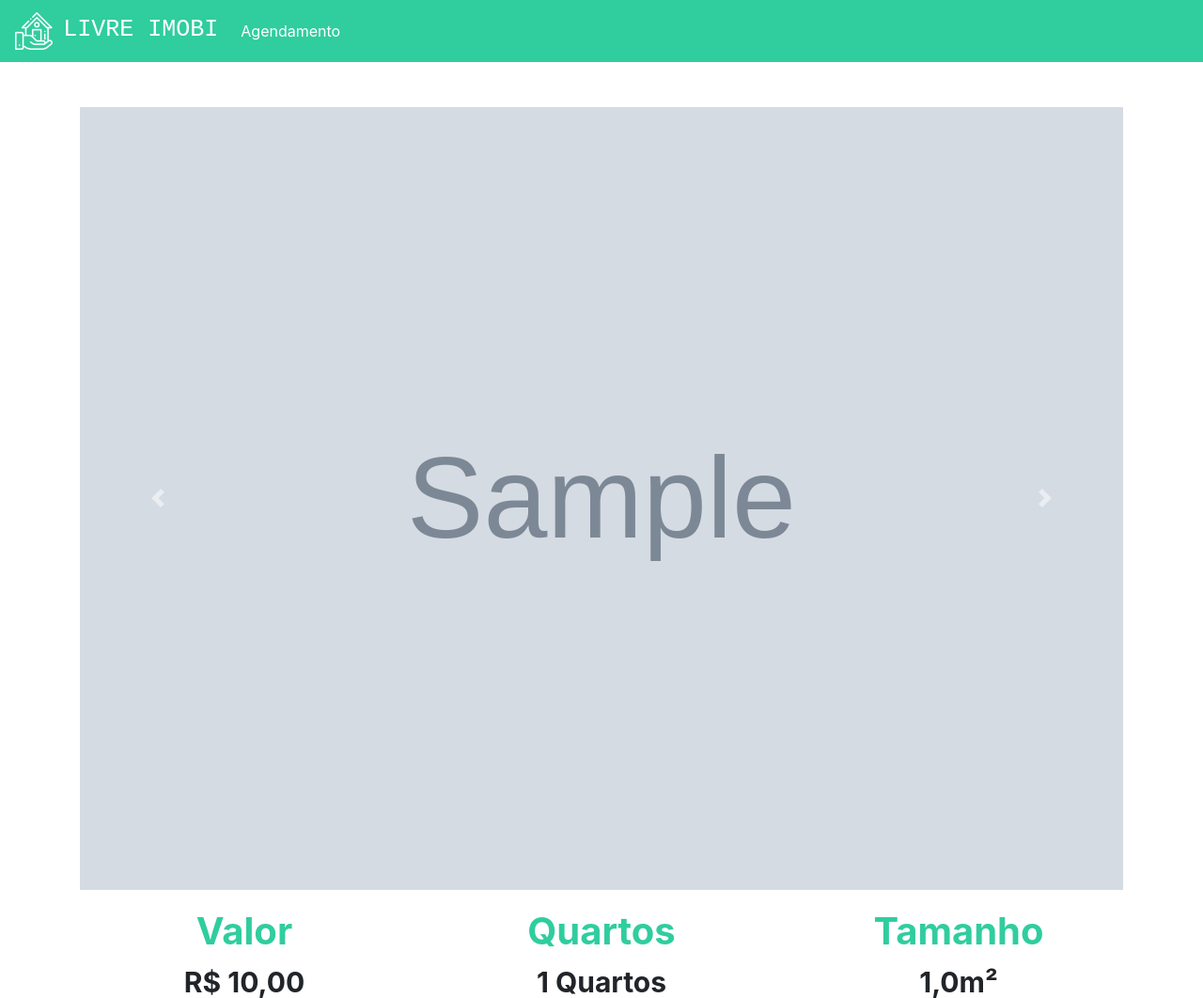
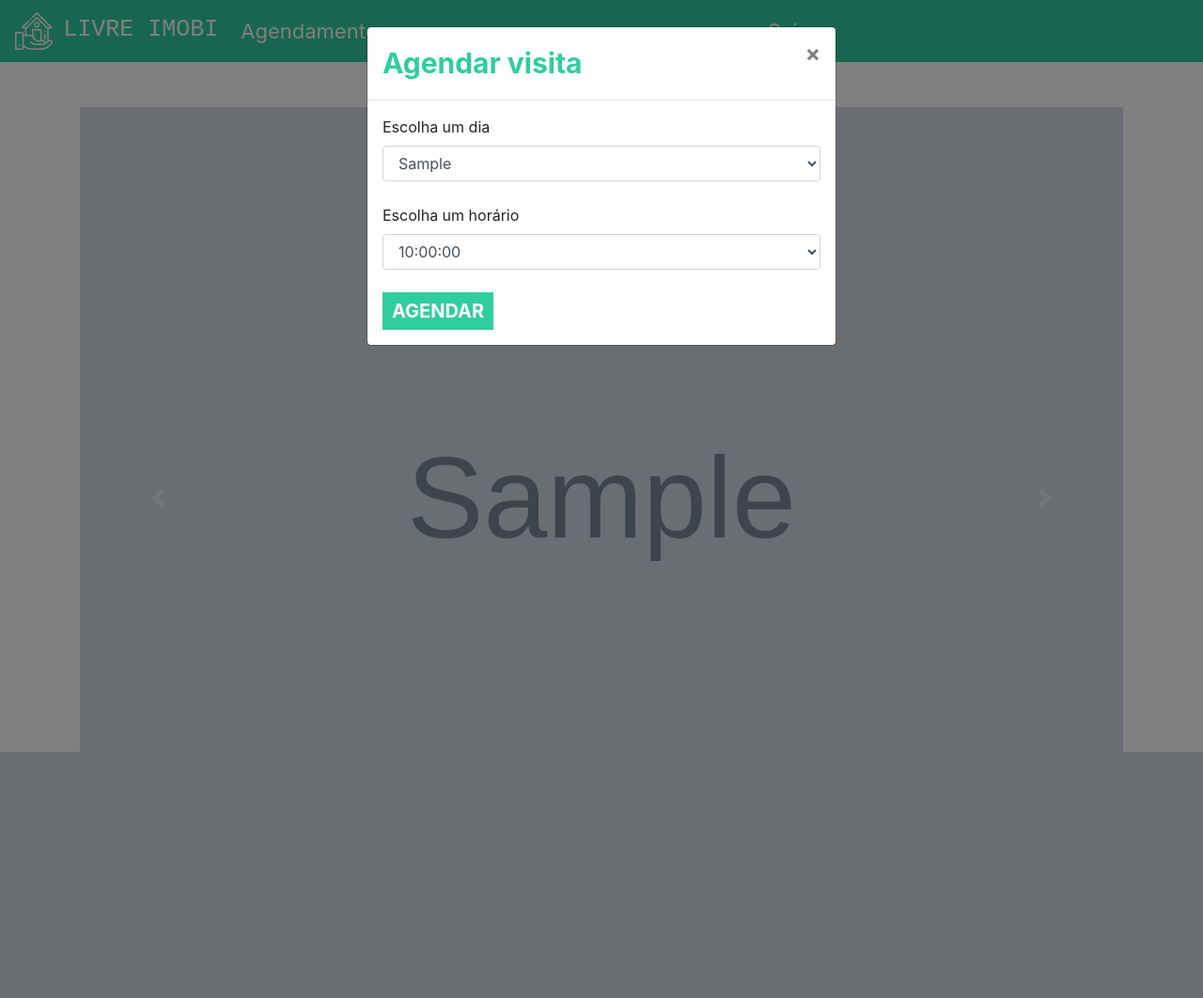
Before and after one commit to LivreComercioBR/Imobiliaria, a Django app: page /imovel/1/ in a window 1280 px wide, after a click on "AGENDAR VISITA". Shown: the top 1062 px of the page at 94% size. After the commit the page ends 800 px from the top, so only its background shows below. Run offline with Django 5.2, Linux system fonts and the light colour scheme; tables that the repository leaves empty hold one stand-in row (values such as "Sample post"); grey boxes marked "Sample" are stand-in pictures.

Commit message:
Finalização do projeto
Lógica do código completa com o HTML
básico

```diff
--- a/plataforma/templates/home.html
+++ b/plataforma/templates/home.html
@@ -24,7 +24,7 @@
           <div class="card_imovel">
             <img class="img_capa_imovel" src="{{imovel.imagens.all.0.img.url}}">
             <div class="informacoes_imoveis">
-              <a class="a_none" href=""><h4 class="valor">R$ {{imovel.valor}}0</h4></a>
+              <a class="a_none" href="{% url 'imovel' imovel.id %}"><h4 class="valor">R$ {{imovel.valor}}0</h4></a>
               <p>{{imovel.rua}}, {{imovel.bairro.nome}}, {{imovel.cidade}}</p>
               <br>
               <img width="7%" src="{% static 'plataforma/img/heart.png' %}">
--- a/plataforma/templates/imovel.html
+++ b/plataforma/templates/imovel.html
@@ -91,15 +91,45 @@
                 {% endfor %}
             </div>
 
-
-
         </div>
-
-
-
 
 
     </div>
 
+    <div class="modal fade" id="exampleModal" tabindex="-1" role="dialog" aria-labelledby="exampleModalLabel" aria-hidden="true">
+        <div class="modal-dialog" role="document">
+            <div class="modal-content">
+                <div class="modal-header">
+                    <h5 class="modal-title titulo_filtrar" id="exampleModalLabel">Agendar visita</h5>
+                    <button type="button" class="close" data-dismiss="modal" aria-label="Close">
+                    <span aria-hidden="true">&times;</span>
+                    </button>
+                </div>
+                <div class="modal-body">
+                    <form action="{% url 'agendar_visita' %}" method="POST">{% csrf_token %}
+                        <label>Escolha um dia</label>
+                        <select name="dia" class="form-control">
+                            {% for dia in imovel.dias_visita.all %}
+                                <option value="{{dia}}">{{dia}}</option>
+                            {% endfor %}
+                        </select>
+                        <br>
+
+                        <label>Escolha um horário</label>
+                        <select name="horario" class="form-control">
+                            {% for horario in imovel.horarios.all %}
+                                <option value="{{horario}}">{{horario}}</option>
+                            {% endfor %}
+                        </select>
+                        <input name="id_imovel" type="hidden" value="{{imovel.id}}">
+                        <br>
+                        <input  class="btn_agendar" type="submit" value="AGENDAR">
+                    </form>
+                </div>
+
+            </div>
+        </div>
+    </div>
+
 
 {% endblock  %}
--- a/plataforma/urls.py
+++ b/plataforma/urls.py
@@ -4,4 +4,7 @@ from plataforma import views
 urlpatterns = [
     path('home/', views.home, name='home'),
     path('imovel/<str:id>/', views.imovel, name='imovel'),
+    path('agendar_visita/', views.agendar_visita, name='agendar_visita'),
+    path('agendamentos/', views.agendamentos, name="agendamentos"),
+    path('cancelar_agendamento/<str:id>', views.cancelar_agendamento, name="cancelar_agendamento")
 ]
--- a/plataforma/views.py
+++ b/plataforma/views.py
@@ -1,5 +1,5 @@
-from django.shortcuts import render, get_object_or_404
-from .models import Imovel, Cidade
+from django.shortcuts import render, get_object_or_404, redirect
+from .models import Imovel, Cidade, Visitas
 
 
 def home(request):
@@ -31,3 +31,32 @@ def imovel(request, id):
     imovel = get_object_or_404(Imovel, id=id)
     sugestoes = Imovel.objects.filter(cidade=imovel.cidade).exclude(id=id)
     return render(request, 'imovel.html', {'imovel': imovel, 'sugestoes': sugestoes})
+
+
+def agendar_visita(request):
+    usuario = request.user
+    dia = request.POST.get('dia')
+    horario = request.POST.get('horario')
+    imovel_id = request.POST.get('id_imovel')
+
+    visita = Visitas(
+        imovel_id=imovel_id,
+        usuario=usuario,
+        dia=dia,
+        horario=horario
+    )
+    visita.save()
+
+    return redirect('/agendamentos')
+
+
+def agendamentos(request):
+    visitas = Visitas.objects.filter(usuario=request.user)
+    return render(request, "agendamentos.html", {'visitas': visitas})
+
+
+def cancelar_agendamento(request, id):
+    visitas = get_object_or_404(Visitas, id=id)
+    visitas.status = "C"
+    visitas.save()
+    return redirect('/agendamentos')
--- a/templates/base.html
+++ b/templates/base.html
@@ -24,7 +24,15 @@
       <div class="collapse navbar-collapse" id="navbarNav">
         <ul class="navbar-nav">
           <li class="nav-item active">
-            <a class="nav-link" href="">Agendamento</a>
+            <a class="nav-link" href="{% url 'agendamentos' %}">Agendamento</a>
+          </li>
+        </ul>
+      </div>
+
+      <div class="collapse navbar-collapse" id="navbarNav2">
+        <ul class="navbar-nav btn-sair">
+          <li class="nav-item active">
+            <a class="nav-link" href="{% url 'sair' %}">Sair</a>
           </li>
         </ul>
       </div>
--- a/templates/static/plataforma/css/home.css
+++ b/templates/static/plataforma/css/home.css
@@ -1,6 +1,11 @@
 .bg_navbar{
     background-color: #30CD9E;
 }
+
+.nav-item a{
+    font-size: 22px;
+}
+
 
 .font_logo{
     font-family: 'Courier New', Courier, monospace;
```
Also changed, not shown: plataforma/templates/agendamentos.html (added, +65 -0 lines).
